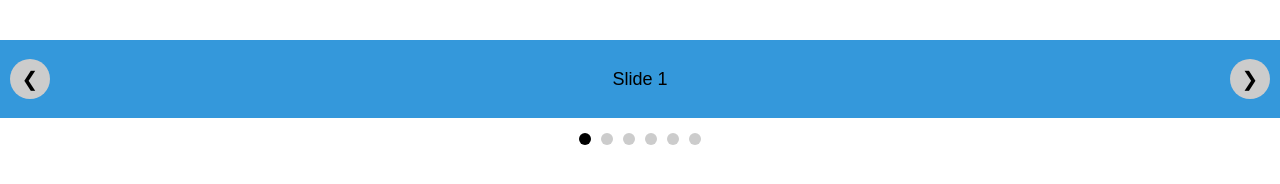
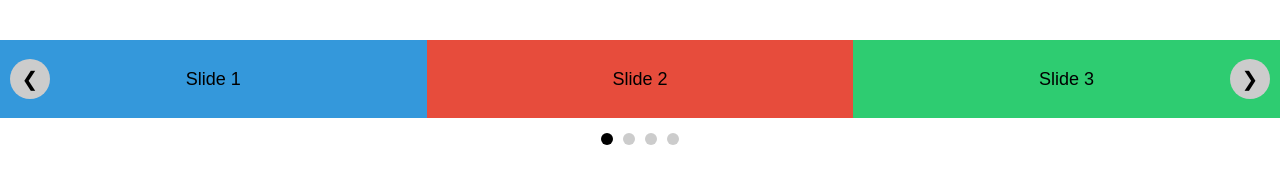
Before and after one commit to Minhnhatdo123/slidezy, a website: page index.html in a window 1280 px wide. Drawn offline with Linux system fonts and the light colour scheme.

Commit message:
Add ITEMS features and fix dots

```diff
--- a/src/slidezy.css
+++ b/src/slidezy.css
@@ -16,7 +16,7 @@
 }
 
 .slidezy-slide{
-    min-width: 100%;
+    flex-shrink: 0;
     font-size: 18px;
     text-align: center;
     padding: 30px 0;
--- a/src/slidezy.js
+++ b/src/slidezy.js
@@ -10,11 +10,12 @@ class Slidezy{
                 slideDuration: 3000, // Thời gian hiển thị mỗi slide (ms)
                 transitionDuration: 500, // Thời gian chuyển đổi giữa các slide (ms)
                 autoplay: true, // Slide tự chạy hay không
-            loop: true // Slide có lặp lại hay không
+                loop: true, // Slide có lặp lại hay không
+                items:1 // Số lượng slide hiển thị cùng lúc
             }, options);
 
             this.index = 0;
-        this.timer = null;
+            this.timer = null; // Biến lưu trữ timer cho autoplay
 
             this._createBuild();
 
@@ -24,13 +25,15 @@ class Slidezy{
             this.nextBtn = this.container.querySelector('.slidezy-next');
             this.dots = this.container.querySelectorAll('.slidezy-dot');
 
+            // Thiết lập các slide clone nếu loop được bật
             if(this.options.loop){
                 this._setupCloneSlides(); // Thiết lập các slide clone để tạo hiệu ứng loop mượt mà
             }
 
             this.track.style.transition = `transform ${this.options.transitionDuration}ms ease`;
 
-        this._init();
+            this._setSlidesStyle(); // Thiết lập style cho các slide dựa trên số lượng items
+            this._init(); // Khởi tạo sự kiện và cập nhật slider
         }
 
         _createBuild() {
@@ -50,7 +53,7 @@ class Slidezy{
                 track.appendChild(slide);
             })
 
-        // Clear container và thêm lại nội dung đã được bọc trong track
+            // Xóa sạch container và thêm nội dung mới vào container
             this.container.innerHTML = '';
 
             // Gắn lại structure mới vào container
@@ -74,14 +77,14 @@ class Slidezy{
             const dotsContainer = document.createElement('div');
             dotsContainer.classList.add('slidezy-nav');
 
-        slides.forEach((_, index) => {
+            const totalSlides = Math.max(slides.length - this.options.items + 1, 1); // Số lượng dot cần tạo
+
+            for(let i = 0; i < totalSlides; i++) {
                 const dot = document.createElement('span');
                 dot.classList.add('slidezy-dot');
-            if(index === 0) {
-                dot.classList.add('active');
+                if(i === 0) dot.classList.add('active');
+                dotsContainer.appendChild(dot);
             }
-            dotsContainer.appendChild(dot);
-        })
 
             this.container.appendChild(dotsContainer);
         }
@@ -89,10 +92,18 @@ class Slidezy{
         // Khởi tạo
         _init() {
             this.bindEvents();
-        this.update();
+            this.update();// Cập nhật vị trí slider theo index hiện tại
             if(this.options.autoplay) {
                 this.startAutoplay();
             }
+
+            let resizeTimeout;
+            window.addEventListener('resize', () => {
+                clearTimeout(resizeTimeout);
+                resizeTimeout = setTimeout(() => {
+                    this.update();
+                }, 100);
+            });
         }
 
         // Gắn (attach) sự kiện cho các nút điều khiển
@@ -102,19 +113,24 @@ class Slidezy{
 
             this.dots.forEach((dot,index) => {
                 dot.addEventListener('click', () => {
-                this.goToSlide(index + 1 );
-                // +1 vì index 0 là bắt đầu
-            })
+                    if(this.options.loop) {
+                        this.goToSlide(index + this.options.items); // Điều chỉnh index để phù hợp với slide clone
+                    } else {
+                        this.goToSlide(index);
+                    }
+                }
+            )
             })
 
             if(this.options.loop){
                 this.track.addEventListener('transitionend', () => {
+                    const items = this.options.items;
                     const totalSlides = this.slides.length;
 
                     // Nếu đang ở clone cuối cùng (slide đầu tiên), chuyển về slide đầu tiên
-                if(this.index === totalSlides - 1) {
+                    if(this.index >= totalSlides - items) {
                         this.track.style.transition = 'none';
-                    this.index = 1; // Slide đầu tiên (sau khi đã thêm clone)
+                        this.index = items; // Slide đầu tiên (sau khi đã thêm clone)
                         this.update();
                         setTimeout(() => {
                             this.track.style.transition = `transform ${this.options.transitionDuration}ms ease`;
@@ -122,9 +138,9 @@ class Slidezy{
                     }
 
                     // Nếu đang ở clone đầu tiên (slide cuối cùng), chuyển về slide cuối cùng
-                if(this.index === 0) {
+                    if(this.index < items) {
                         this.track.style.transition = 'none';
-                    this.index = totalSlides - 2; // Slide cuối cùng (sau khi đã thêm clone)
+                        this.index = totalSlides - (items * 2); // Slide cuối cùng (sau khi đã thêm clone)
                         this.update();
                         setTimeout(() => {
                             this.track.style.transition = `transform ${this.options.transitionDuration}ms ease`;
@@ -134,10 +150,20 @@ class Slidezy{
             }
         }
 
+        _setSlidesStyle() {
+            const percent = 100 / this.options.items;
+            this.track.style.display = 'flex';
+
+            this.slides.forEach(slide => {
+                slide.style.flex = `0 0 ${percent}%`;
+            })
+        }
+
             // Cập nhật vị trí slider theo index hiện tại
         update(){
-        const width = this.container.offsetWidth;
-        this.track.style.transform = `translateX(-${this.index * width}px)`;
+            const slideWidth = 100 / this.options.items;
+            this.track.style.transform =
+            `translateX(-${this.index * slideWidth}%)`;
 
             this.updateDots();
         }
@@ -147,7 +173,7 @@ class Slidezy{
             this.dots.forEach(dot => dot.classList.remove('active'));
             let realIndex = this.index;
             if(this.options.loop) {
-            realIndex = this.index - 1;
+                realIndex = this.index - this.options.items; // Điều chỉnh index để phù hợp với dot navigation
                 if(realIndex < 0){
                     realIndex = this.dots.length - 1; // Trường hợp đang ở clone đầu tiên
                 }
@@ -155,33 +181,47 @@ class Slidezy{
                     realIndex = 0; // Trường hợp đang ở clone cuối cùng
                 }
             }
+            if(realIndex >= this.dots.length) return;
             this.dots[realIndex]?.classList.add('active');
         }
 
         // Thiết lập các slide clone để tạo hiệu ứng loop mượt mà
         _setupCloneSlides() {
-        const firstSlide = this.slides[0];
-        const lastSlide = this.slides[this.slides.length - 1];
-        const firstClone = firstSlide.cloneNode(true);
-        const lastClone = lastSlide.cloneNode(true);
-        this.track.appendChild(firstClone);
-        this.track.insertBefore(lastClone, this.slides[0]);
+            const items = this.options.items;
+            const slideArray = Array.from(this.slides);
+
+            // Clone cuối đưa lên đầu
+            for(let i = slideArray.length - items; i < slideArray.length; i++) {
+                const clone = slideArray[i].cloneNode(true);
+                this.track.insertBefore(clone, this.slides[0]);
+            }
+
+
+            // Clone đầu đưa xuống cuối
+            for(let i = 0; i < items; i++) {
+                const clone = slideArray[i].cloneNode(true);
+                this.track.appendChild(clone);
+            }
 
             // Cập nhật lại danh sách slide sau khi thêm clone
             this.slides = this.container.querySelectorAll('.slidezy-slide');
 
-        this.index = 1; // Bắt đầu từ slide đầu tiên (sau khi đã thêm clone)
+            this.index = items; // Bắt đầu từ slide đầu tiên (sau khi đã thêm clone)
         }
 
 
         // Đi đến slide tiếp theo
         nextSlide() {
+            const maxIndex = this.slides.length - this.options.items;
+            if(!this.options.loop && this.index >= maxIndex) return;
+            // Nếu không loop và đang ở slide cuối thì dừng lại
             this.index++;
             this.update();
         }
 
         // Đi đến slide trước đó
         prevSlide() {
+            if(!this.options.loop && this.index <= 0) return; // Nếu đang ở slide đầu tiên và loop, không làm gì
             this.index--;
             this.update();
         }
@@ -213,5 +253,6 @@ const slidezy = new Slidezy('#mySlider', {
         slideDuration: 4000,
         transitionDuration: 600,
         autoplay: false,
-    loop: true
+        loop: true,
+        items:3
     });
```
Also changed, not shown: slidezy.min.css, slidezy.min.js. Lines whose indentation alone changed are shown as unchanged.
